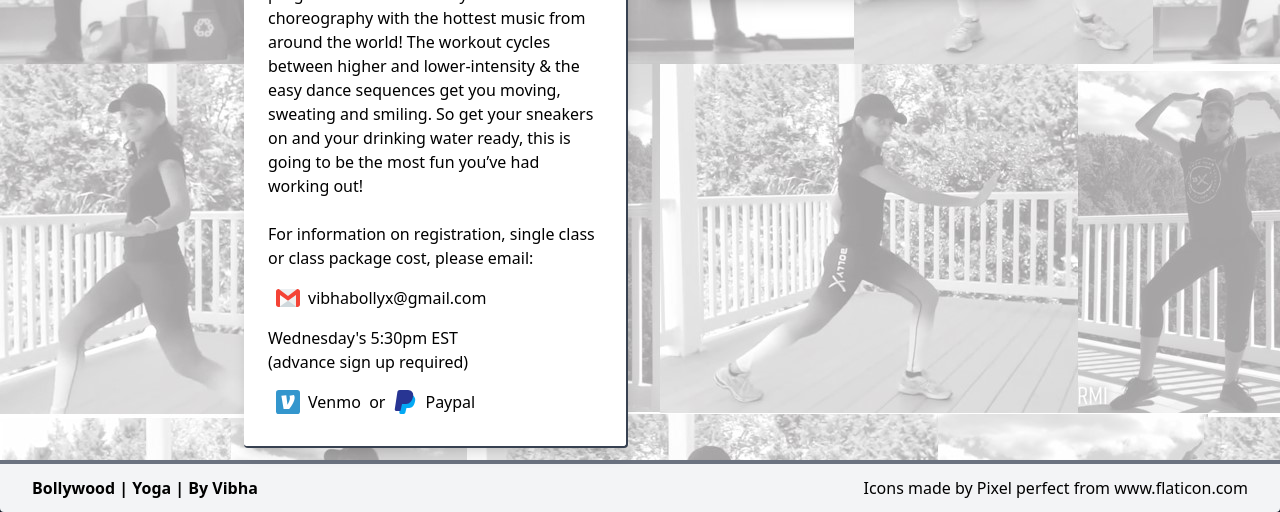
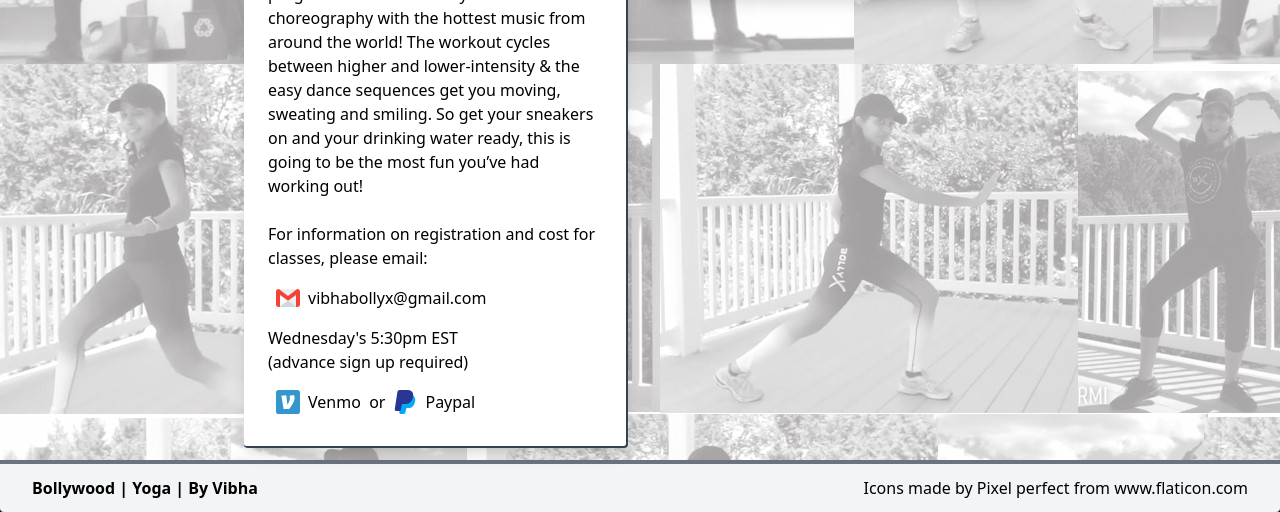
Before and after one commit to byvibha/bollywood, a plain HTML site: page index.html in a window 1280 px wide. Shown: the part 796-1308 px from the top of the page. Drawn offline with nearby package versions, Linux system fonts and the light colour scheme; a web font is replaced by a local one.

Commit message:
Update index.html
cost for classes

```diff
--- a/index.html
+++ b/index.html
@@ -59,7 +59,7 @@
 				out!
 			</p>
 			<br />
-			For information on registration, single class or class package cost, please email:
+			For information on registration and cost for classes, please email:
 				<div class="flex my-3"
 						onclick="window.open('mailto:vibhabollyx@gmail.com','mywindow');"
 						style="cursor: pointer;">
```
